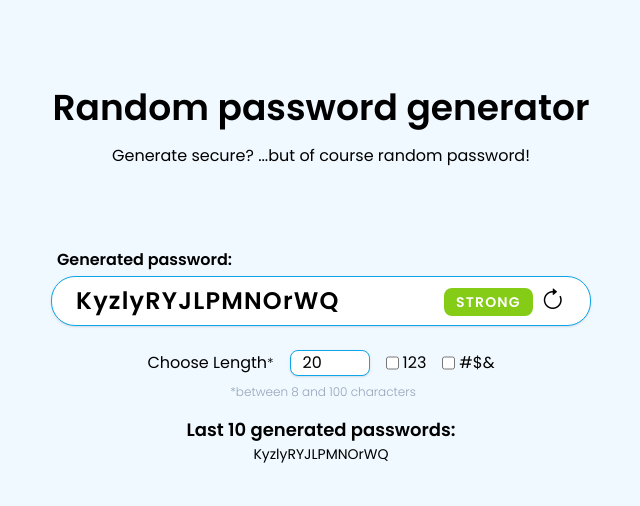
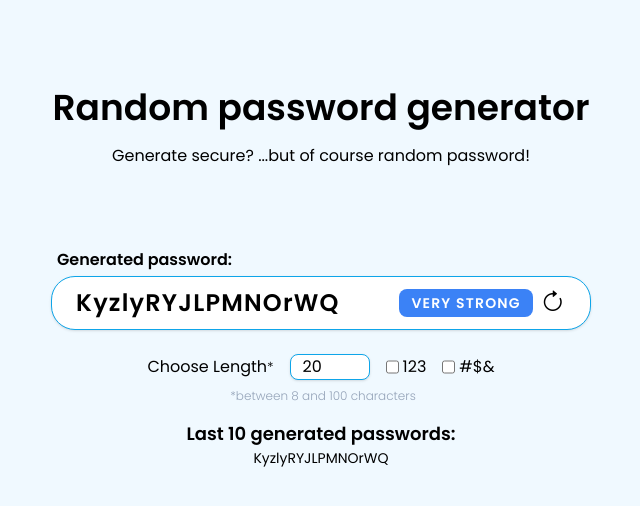
Before and after one commit to dkumza/password-generator-react, a React (Vite) app: page / in a window 1280 px wide. Shown: the top 506 px of the page, without its empty margins (319-959 px from the left). Built offline with nearby package versions, Linux system fonts and the light colour scheme.

Commit message:
localstorage fixes

```diff
--- a/src/components/History.jsx
+++ b/src/components/History.jsx
@@ -3,18 +3,26 @@ import { useState, useEffect } from "react";
 
 export const History = ({ allPasswords }) => {
    // state to save all new passwords
-   const [savedPassw, setSavedPassw] = useState([]);
+   const [savedPassw, setSavedPassw] = useState(
+      // check if localStorage exists, if so show last 10 passwords (on refresh there will be last value new password)
+      // else returns empty string
+      JSON.parse(localStorage.getItem("data")) || []
+   );
 
    useEffect(() => {
-      // push to back of array new generated password
-      setSavedPassw((savedPassw) => [allPasswords, ...savedPassw]);
+      // if allpasswords are empty return
+      if (allPasswords.length === 0) return;
+      // push to back of array new generated password and cut 12 values from start
+      let newPassword = [allPasswords, ...savedPassw].splice(0, 10);
+      localStorage.setItem("data", JSON.stringify(newPassword));
+      setSavedPassw(newPassword);
    }, [allPasswords]);
 
    return (
       <div className="w-3/4 mt-4">
          <h1 className="text-lg font-semibold">Last 10 generated passwords:</h1>
          <p className="flex flex-col text-center w-full">
-            {savedPassw.slice(0, 10).map((item, index) => (
+            {savedPassw.map((item, index) => (
                <li
                   className="w-full list-none truncate text-sm
                "
--- a/src/components/Output.jsx
+++ b/src/components/Output.jsx
@@ -52,18 +52,17 @@ export default function Output({
       const newPassword = makeRandomPassw(length);
       setNewPassw(newPassword);
       if (length >= 8) strongVal = strongLevel[0];
-      if ((length >= 8 && numbersSelected) || (length >= 8 && symbolsSelected))
+      if (length >= 12) strongVal = strongLevel[1];
+      if (length >= 14) strongVal = strongLevel[2];
+      if (length >= 16) strongVal = strongLevel[3];
+      if (
+         (length >= 10 && numbersSelected) ||
+         (length >= 10 && symbolsSelected)
+      )
          strongVal = strongLevel[1];
-      if (length >= 12) strongVal = strongLevel[1];
       if (
          (length >= 12 && numbersSelected) ||
          (length >= 12 && symbolsSelected)
-      )
-         strongVal = strongLevel[2];
-      if (length >= 16) strongVal = strongLevel[2];
-      if (
-         (length >= 16 && numbersSelected) ||
-         (length >= 16 && symbolsSelected)
       )
          strongVal = strongLevel[3];
 
@@ -74,7 +73,7 @@ export default function Output({
    }, [length, numbersSelected, symbolsSelected, clickCount]);
 
    return (
-      <div className="flex justify-between border rounded-3xl border-sky-500 mt-1 text-center text-2xl tracking-wider  font-semibold py-2 px-4 max-w-full  shadow bg-white w-3/4 truncate">
+      <div className="flex leading-normal justify-between items-center border rounded-3xl border-sky-500 mt-1 text-center text-2xl tracking-wider  font-semibold py-2 px-4 max-w-full  shadow bg-white w-3/4 truncate">
          <div className="passw-wrap ml-2 truncate">
             {newPassw.map((item, index) => (
                <span key={index} className={item.type}>
@@ -82,19 +81,19 @@ export default function Output({
                </span>
             ))}
          </div>
-         <div className="left-wrap flex">
-            <div className="">
+         <div className="flex items-center">
+            <div className="flex">
                <span
                   className={[
                      strong.color,
-                     "mr-2 px-3 py-1 rounded-lg text-sm align-middle  text-white",
+                     "mr-2 px-3 py-1 rounded-lg text-sm text-white",
                   ].join(" ")}
                >
                   {strong.id}
                </span>
             </div>
             <button
-               className=" mr-2"
+               className="mr-2 "
                onClick={() => {
                   setNewPassw(makeRandomPassw(length));
                   setClickCount((prevCount) => prevCount + 1);
```
